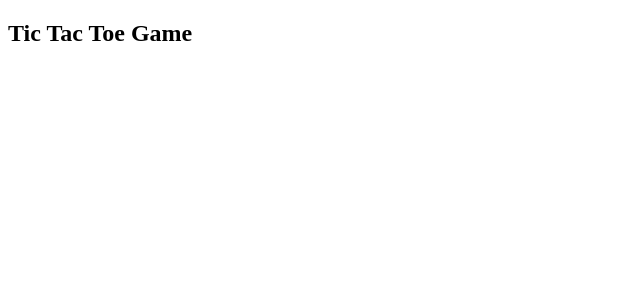
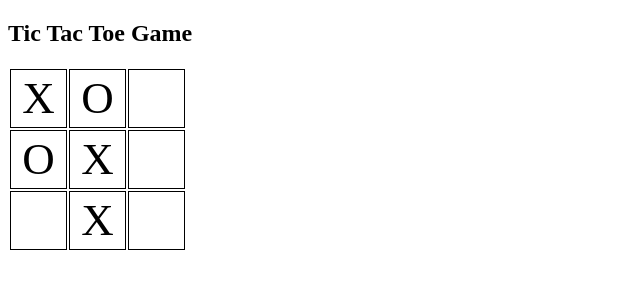
Before and after one commit to damiecode/Tic-Tac-Toe-Js, a plain HTML site: page index.html in a window 1280 px wide. Shown: the whole page, without its empty margins (0-640 px from the left). Drawn offline with Linux system fonts and the light colour scheme.

Commit message:
Add render board function and display controller module

```diff
--- a/css/style.css
+++ b/css/style.css
@@ -0,0 +1,9 @@
+.cell {
+  border: 1px solid #000;
+  width: 50px;
+  height: 50px;
+  padding: 2.5px;
+  margin: 0;
+  font-size: 45px;
+  text-align: center;
+}
--- a/index.html
+++ b/index.html
@@ -10,6 +10,23 @@
   <body>
     <main>
       <h2>Tic Tac Toe Game</h2>
+      <table>
+        <tr id='row1'>
+          <td class="cell" data-cell="0"></td>
+          <td class="cell" data-cell="1"></td>
+          <td class="cell" data-cell="2"></td>
+        </tr>
+        <tr id='row2'>
+          <td class="cell" data-cell="3"></td>
+          <td class="cell" data-cell="4"></td>
+          <td class="cell" data-cell="5"></td>
+        </tr>
+        <tr id='row3'>
+          <td class="cell" data-cell="6"></td>
+          <td class="cell" data-cell="7"></td>
+          <td class="cell" data-cell="8"></td>
+        </tr>
+      </table>
     </main>
     <script src="js/tic-tac-toe.js" async defer></script>
   </body>
--- a/js/tic-tac-toe.js
+++ b/js/tic-tac-toe.js
@@ -1,11 +1,13 @@
+/*jshint esversion: 6 */
+
 const GameBoard = (() => {
-  let board = ['X','','','','X','','','X',''];
+  let board = ['X','O','','O','X','','','X',''];
   return { board };
 })();
 
 const PlayerFactory = (name, symbol) => {
   return { name, symbol };
-}
+};
 
 const Game = (() => {
   const winCombinations = (arr) => {
@@ -32,5 +34,18 @@ const Game = (() => {
 
     return result;
   };
-  return { winCombinations }
+
+  return { winCombinations };
 })();
+
+const DisplayController = (() => {
+  const renderBoard = () => {
+    let cells = document.querySelectorAll('.cell');
+    cells.forEach(cell => {
+      let index = cell.getAttribute('data-cell');
+      cell.innerHTML = GameBoard.board[index];
+    });
+  };
+  window.addEventListener('load', renderBoard);
+  return { renderBoard };
+})();
```
